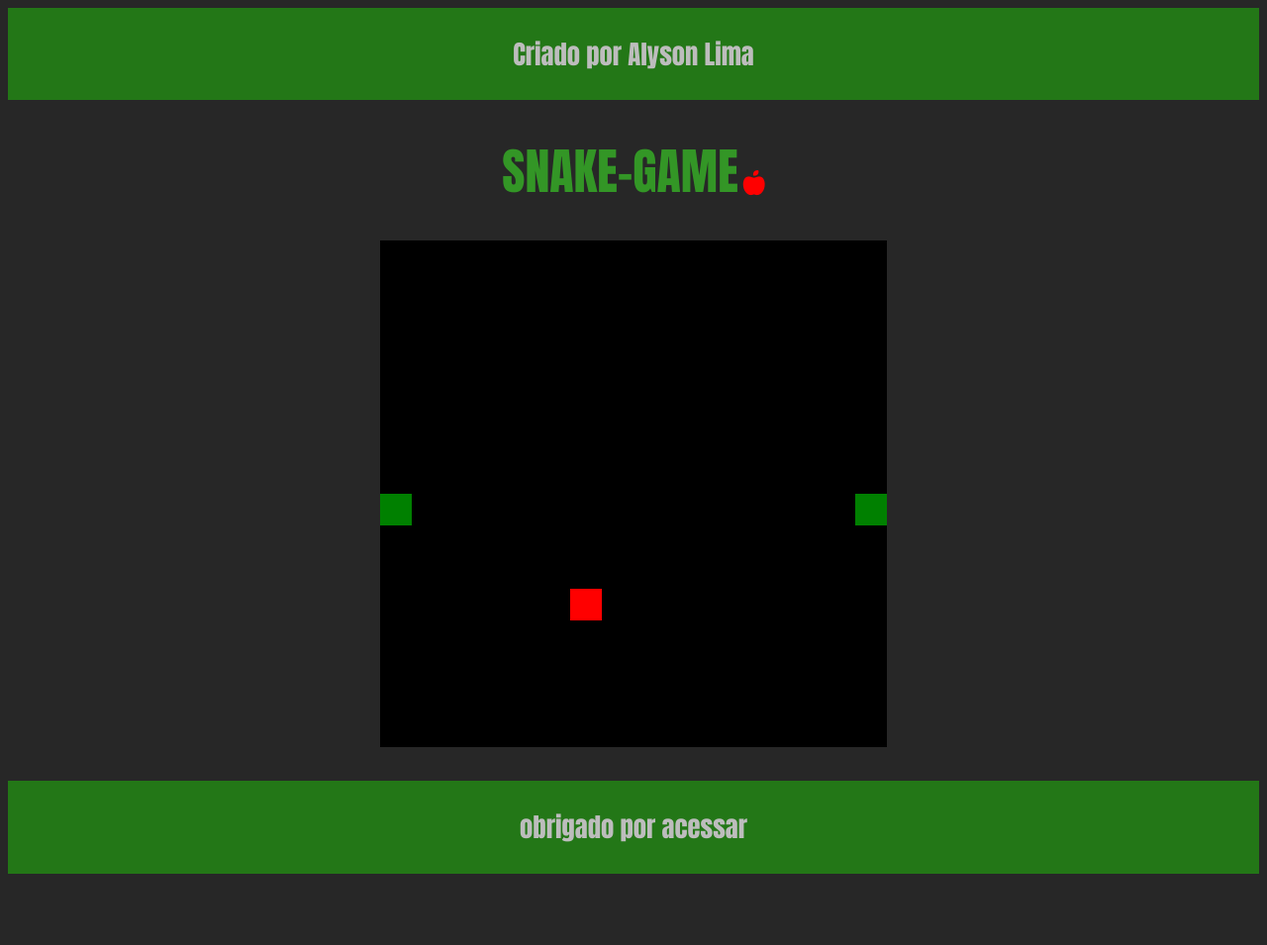
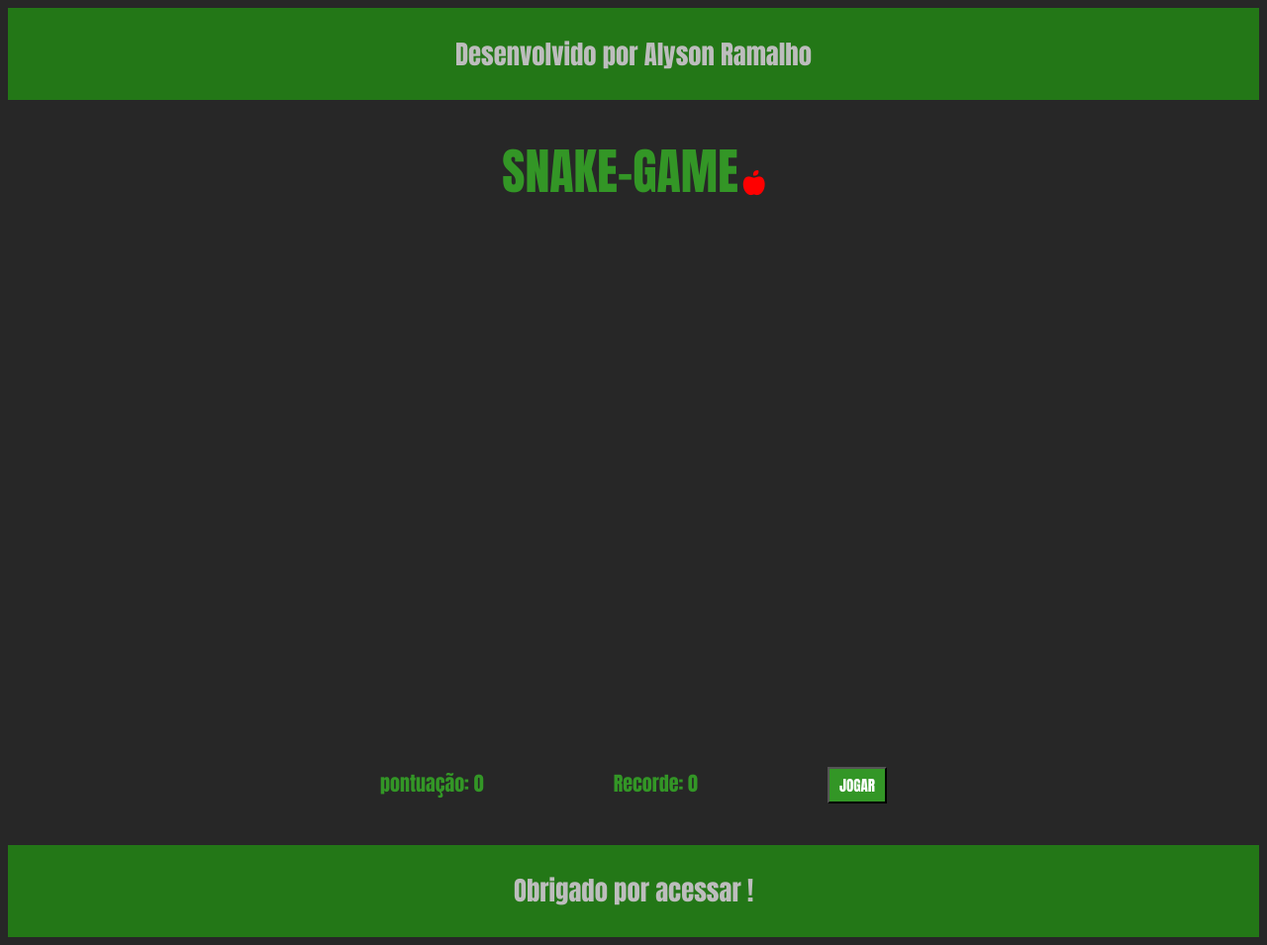
Before and after one commit to alyson6918/jogo_da_cobrinha, a plain HTML site: page index.html in a window 1280 px wide. Shown: the whole page at 99% size. Before the commit the page ends 891 px from the top, so only its background shows below. Drawn offline with Linux system fonts and the light colour scheme.

Commit message:
finalizando projeto

```diff
--- a/index.html
+++ b/index.html
@@ -11,7 +11,7 @@
 </head>
 <body>
     <header>
-        <p>Criado por Alyson Lima</p>
+        <p>Desenvolvido por Alyson Ramalho</p>
     </header>
     <div class="container">
         <div class="cabecalho">
@@ -21,9 +21,14 @@
         <div class="jogo">
             <canvas id="snake" width="512" height="512"></canvas>
         </div>
+        <div class="rodape">
+            <h2 class= "pontuacao" id="pontuacao">pontuação: 0</h2>
+            <h2 id="recorde">Recorde: 0</h2>
+            <button class="btnStart" onclick="inicio()">JOGAR</button>
+        </div>
     </div>
     <footer>
-        <p>obrigado por acessar</p>
+        <p>Obrigado por acessar !</p>
     </footer>
 </body>
 </html>
--- a/js/main.js
+++ b/js/main.js
@@ -3,6 +3,11 @@ let context = canvas.getContext("2d");
 let box = 32;
 let snake = [];
 let direction = "right";
+var s = document.getElementById("pontuacao");
+var r = document.getElementById("recorde");
+var rec = 0;
+var point = 0;
+var state = 0;
 
 snake[0] = {
     x: 8 * box,
@@ -44,6 +49,8 @@ function update (event){
 
 function iniciarJogo(){
 
+
+
     if(snake[0].x > 15 * box && direction == "right") snake[0].x = 0;
     else if(snake[0].x < 0 * box && direction == "left") snake[0].x = 16 * box;
     else if(snake[0].y > 15 * box && direction == "up") snake[0].y = 0;
@@ -52,13 +59,17 @@ function iniciarJogo(){
     for (i = 1; i < snake.length; i++){
         if (snake[0].x == snake[i].x && snake[0].y == snake[i].y){
             clearInterval(jogo);
-            alert("game-over :(");
+            alert("GAME-OVER :( \n \nPontuação: " + point);
+            point = 0;
+            state = 0;
         }
     }
 
     criarBG();
     criarCobrinha();
     drawnFood();
+
+
 
     let snakeX = snake[0].x;
     let snakeY = snake[0].y;
@@ -82,15 +93,38 @@ function iniciarJogo(){
     else{
         food.x = Math.floor(Math.random() * 15 + 1) * box;
         food.y = Math.floor(Math.random() * 15 + 1) * box;
+        point ++;
     }
-
-
 
     let newhead = {
         x: snakeX,
         y: snakeY
     }
     snake.unshift(newhead);
+
+
+    if (point > rec){
+        rec = point;
+    }
+
+    s.innerHTML = "Pontuação: " + point;
+    r.innerHTML = "Recorde: " + rec;
 }
 
-let jogo = setInterval(iniciarJogo, 120);
+function inicio()
+{
+    if (state == 0) {
+        snake = [];
+        snake[0] ={
+            x: 8 * box,
+            y: 8 * box
+        };
+        direction = "right";
+        food ={
+            x: Math.floor(Math.random() * 15 + 1) * box,
+            y: Math.floor(Math.random() * 15 + 1) * box
+        };
+        state = 1;
+        jogo = setInterval(iniciarJogo, 120);
+    }
+}
--- a/style/main.css
+++ b/style/main.css
@@ -49,3 +49,25 @@ footer p {
     font-size: 20pt;
     font-family: Impact, Haettenschweiler, 'Arial Narrow Bold', sans-serif;
 }
+
+.rodape h2 {
+    color: rgb(51, 150, 38);
+    font-family: Impact, Haettenschweiler, 'Arial Narrow Bold', sans-serif;
+    font-size: 20px;
+}
+.rodape{
+    display: flex;
+    flex-direction: row;
+    justify-content: space-between;
+    align-items: baseline;
+}
+.btnStart {
+    background-color: rgb(51, 150, 38);
+    color: white;
+    font-family: Impact, Haettenschweiler, 'Arial Narrow Bold', sans-serif;
+    font-size: 15px;
+    padding: 5px;
+    padding-left: 10px;
+    padding-right: 10px;
+
+}
```
Also changed, not shown: 1 other file.
